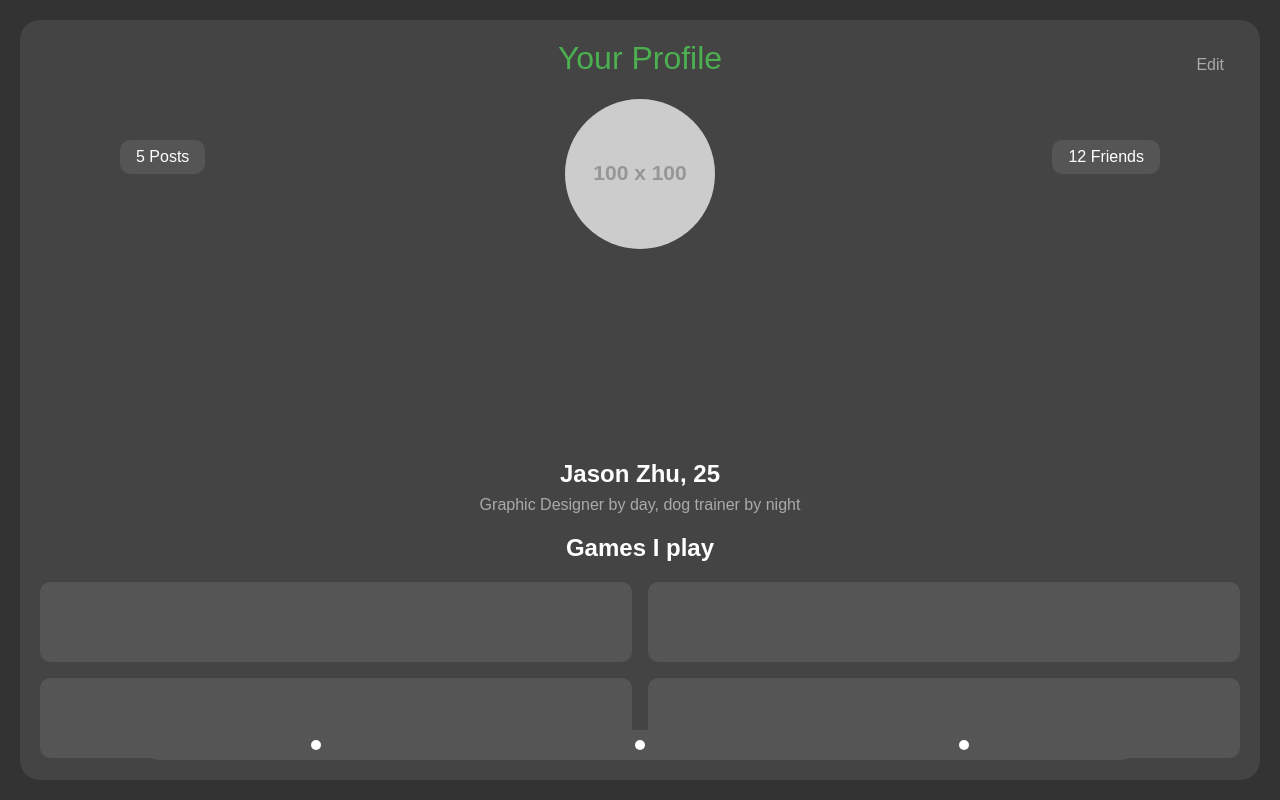
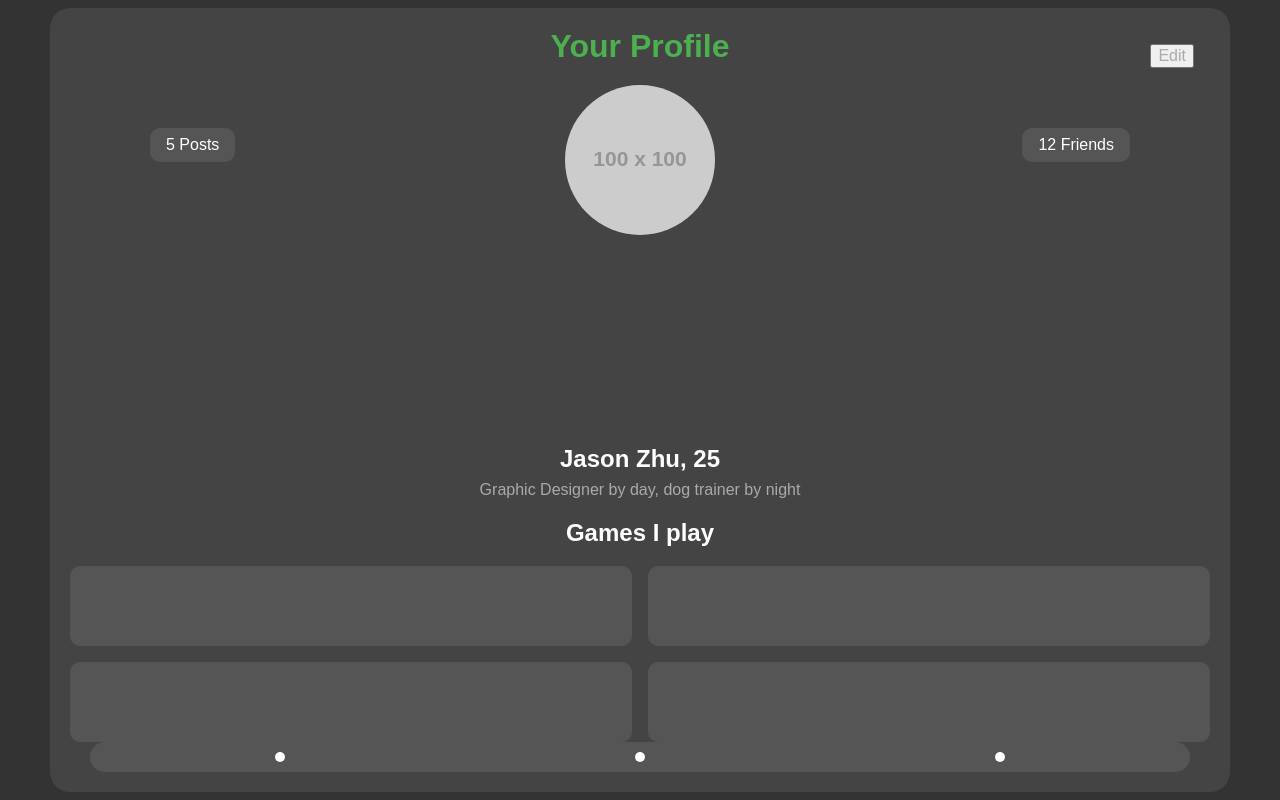
Before and after one commit to elias-aa/PlayPals, a plain HTML site: page PlayPals/Client/Profile.html in a window 1280 px wide. Drawn offline with Linux system fonts and the light colour scheme; placeholder pictures from the web are drawn by us.

Commit message:
basic layout for user profile - done. Icons needed etc

```diff
--- a/PlayPals/Client/Profile.html
+++ b/PlayPals/Client/Profile.html
@@ -23,17 +23,17 @@ body {
     padding: 0;
 }
 .profile-container {
-    width: calc(100% - 40px);
-    height: calc(100vh - 40px);
+    width: calc(100% - 100px);
+    min-height: calc(100vh - 40px);
     background-color: #444;
     display: flex;
     flex-direction: column;
     align-items: center;
-    justify-content: space-between;
-    position: relative;
-    margin: 20px;
+    margin: 20px auto;
     padding: 20px;
     border-radius: 20px;
+    position: relative;
+
 }
 .menu, .edit {
     color: #aaa;
@@ -50,6 +50,7 @@ body {
 }
 .profile-header {
     font-size: 32px;
+    font-weight: bold;
     color: #4CAF50;
     margin: 0;
     align-self: center;
@@ -64,6 +65,7 @@ body {
 .profile-info {
     text-align: center;
     width: 100%;
+    flex-grow: 1;
 }
 .profile-name {
     font-size: 24px;
@@ -95,10 +97,20 @@ body {
 }
 
 .edit {
-    right: 36px;
-    top: 36px;
-    font-size: 16px;
+    .edit {
+    position: absolute;
+    right: 20px;
+    top: 20px;
+    padding: 8px 16px;
+    background-color: #4CAF50;
+    color: white;
+    border: none;
+    border-radius: 4px;
+    cursor: pointer;
 }
+
+}
+
 
 .games-grid {
     display: grid;
@@ -114,16 +126,12 @@ body {
 }
 .bottom-bar {
     background: #555;
-    position: absolute;
-    bottom: 20px;
-    width: 80%;
+    width: calc(100% - 40px);
     padding: 10px;
     border-radius: 30px;
-    display: flex;
-    justify-content: space-evenly;
-    align-items: center;
-    left: 10%;
-    right: 10%;
+    background: #555;
+    margin-top: auto;
+    align-self: center;
 }
 
 
@@ -162,11 +170,7 @@ body {
 <body>
 
 <div class="profile-container">
-    <div class="menu">
-        <div class="menu-dots"></div>
-        <div class="menu-dots"></div>
-        <div class="menu-dots"></div>
-    </div>
+    <button class="edit">Edit</button>
     <div class="stats">
         <div>5 Posts</div>
         <div>12 Friends</div>
@@ -197,7 +201,7 @@ body {
         </div>
     </div>
     <div class="online-indicator"></div>
-    <div class="edit">Edit</div>
+
 
 </div>
 
```
